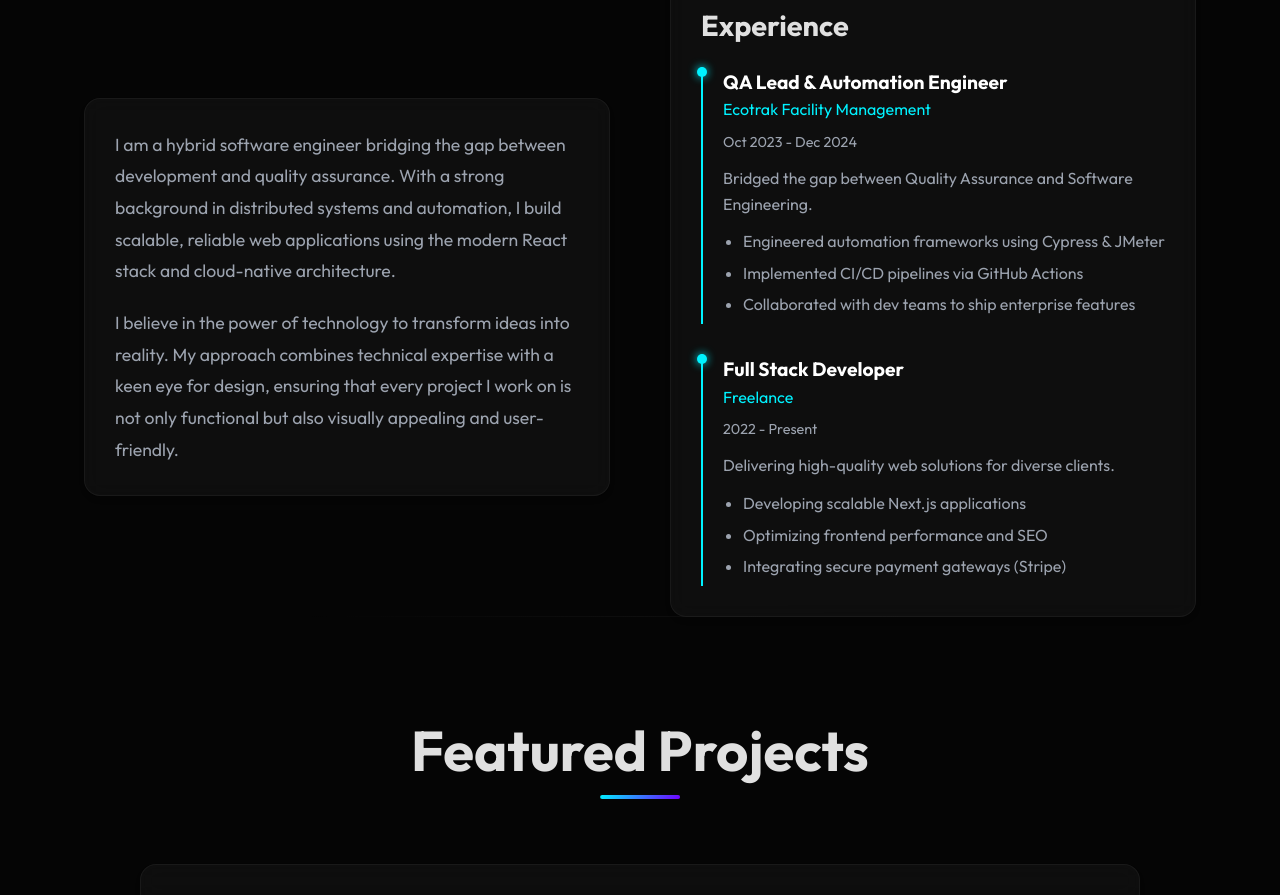
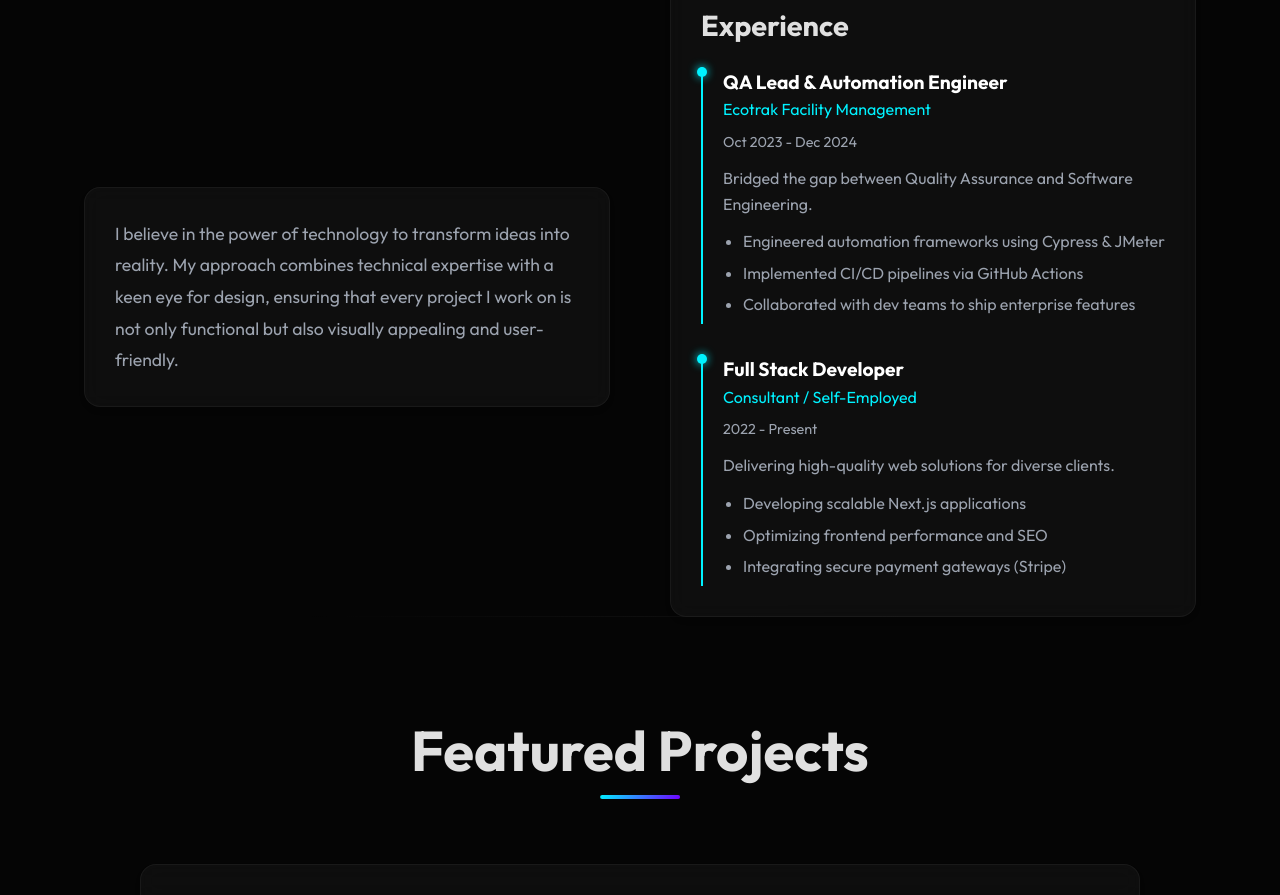
Before and after one commit to arsalanbardsiri/portfolio-react, a React (Vite) app: page / in a window 1280 px wide. Shown: the part 1100-1995 px from the top of the page. Built offline with nearby package versions, Linux system fonts and the light colour scheme.

Commit message:
fix: Update experience

```diff
--- a/src/components/About.tsx
+++ b/src/components/About.tsx
@@ -16,9 +16,9 @@ export const About: FC = () => {
           transition={{ duration: 0.6 }}
           viewport={{ once: true, margin: "-100px" }}
         >
-          <p className="muted" style={{ fontSize: '1.1rem', lineHeight: 1.8, marginBottom: '20px' }}>
+          {/* <p className="muted" style={{ fontSize: '1.1rem', lineHeight: 1.8, marginBottom: '20px' }}>
             {data.about.bio}
-          </p>
+          </p> */}
           <p className="muted" style={{ fontSize: '1.1rem', lineHeight: 1.8 }}>
             I believe in the power of technology to transform ideas into reality. My approach combines technical expertise with a keen eye for design, ensuring that every project I work on is not only functional but also visually appealing and user-friendly.
           </p>
--- a/src/data/portfolioData.ts
+++ b/src/data/portfolioData.ts
@@ -116,7 +116,7 @@ export const portfolioData = {
         },
         {
             "title": "Full Stack Developer",
-            "company": "Freelance",
+            "company": "Consultant / Self-Employed",
             "period": "2022 - Present",
             "summary": "Delivering high-quality web solutions for diverse clients.",
             "achievements": [
```
